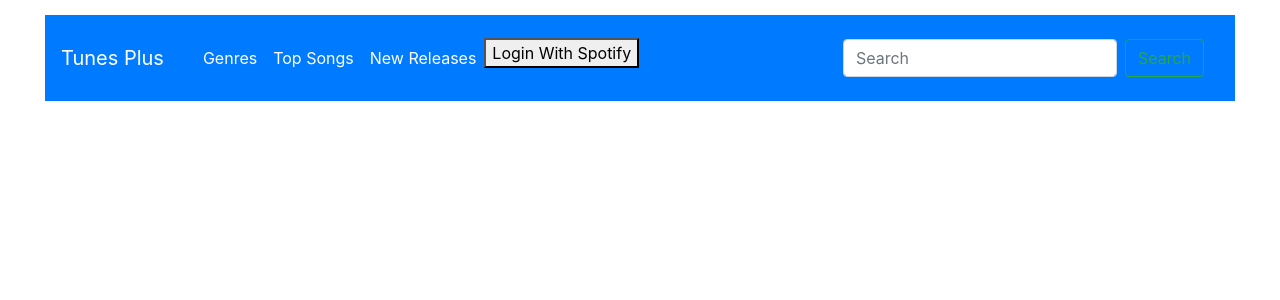
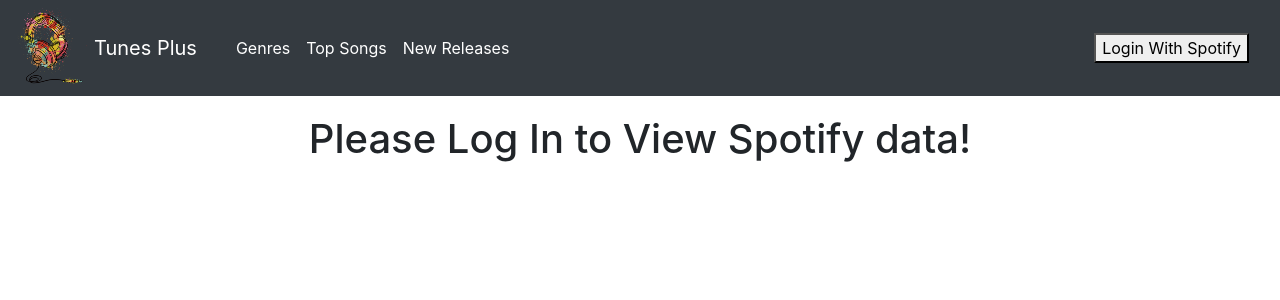
Before and after one commit to StevennYau/Tunes-Plus, a React (Create React App) app: page /home in a window 1280 px wide. Shown: the top 300 px of the page. Built offline with nearby package versions, Linux system fonts and the light colour scheme; what spotify-web-api-js would draw is missing.

Commit message:
styled navbar and added logo

```diff
--- a/src/App.css
+++ b/src/App.css
@@ -37,6 +37,16 @@
   }
 }
 
+.logoPic {
+  width:3%;
+  height:2%;
+  padding-right: 7px;
+}
+
+.logo {
+  padding-left: 7px;
+}
+
 .center {
   text-align: center;
   list-style-position: inside;
@@ -45,3 +55,7 @@
 div, button {
   margin: 15px;
 }
+
+body {
+  padding-top: 100px;
+}
--- a/src/App.js
+++ b/src/App.js
@@ -17,7 +17,6 @@ function App() {
   if (params.access_token){
     spotifyWebApi.setAccessToken(params.access_token)
     console.log('spotfiy access token: ' + params.access_token);
-
   }
 
   function getHashParams() {
@@ -39,7 +38,7 @@ function App() {
         <NavBar token={token} />
           <div className="App">
             <Switch>
-            <Route exact path ="/" render={(props) => <Home {...props} token={token} />} />
+            <Route exact path ="/home" render={(props) => <Home {...props} token={token} />} />
             <Route exact path ="/genres" render={(props) => <Genres {...props} token={token} />} />
             <Route exact path ="/newReleases" render={(props) => <NewReleases {...props} token={token} />} />
             <Route exact path ="/topSongs" render={(props) => <Global50 {...props} token={token} />} />
--- a/src/components/Genres.js
+++ b/src/components/Genres.js
@@ -26,9 +26,10 @@ const Genres = ({ token }) => {
     };
 
     return (
-        <div>
+        <div className="app">
+            <h1>token is {token}</h1>
             <button onClick={getGenre}>Get genres (toggle)</button>
-            <h1>token is {token}</h1>
+
             {clicked === true &&
                 <ol className="center">
                     {genres.map((item) =>(
--- a/src/components/Home.js
+++ b/src/components/Home.js
@@ -1,10 +1,41 @@
-import React from 'react'
+import React, { useState } from 'react';
+import axios from "axios";
+
 
 const Home = ({ token }) => {
    console.log('home token: ' + token);
+   const [user, setUser] = useState([]);
+
+   if (token !== '' ){
+      axios.get("/home")
+               .then(response => {
+                  console.log("sucess reaching home, now recieved");
+                  console.log(response);
+                  setUser(response.data)
+               })
+               .catch(error => {
+                  console.log("error is " + error);
+                  return error;
+               });
+   }
+
+   console.log(user);
+
+   if (token === ''){
+      return(
+         <div>
+            <h1>
+               Please Log In to View Spotify data!
+            </h1>
+         </div>
+      )
+   } else {
    return (
-      <div>Hello, token is {token}</div>
+      <div>
+         <h2>Welcome, {user}</h2>
+      </div>
    )
+   }
 }
 
 export default Home;
--- a/src/components/NavBar.js
+++ b/src/components/NavBar.js
@@ -1,12 +1,13 @@
-import React, { Component } from 'react'
+import React from 'react'
 import { Link } from 'react-router-dom'
 
 const NavBar= ({ token }) => {
 
    console.log('navbar token:' + token);
    return (
-      <nav className="navbar navbar-expand-lg navbar-dark bg-primary">
-         <Link className="navbar-brand" to="/">Tunes Plus</Link>
+      <nav className="navbar fixed-top navbar-expand-lg navbar-dark bg-dark">
+         <img src="logo.png" />
+         <Link className="navbar-brand logo" to="/home">Tunes Plus</Link>
          <button className="navbar-toggler" type="button" data-toggle="collapse" data-target="#navbarSupportedContent" aria-controls="navbarSupportedContent" aria-expanded="false" aria-label="Toggle navigation">
             <span className="navbar-toggler-icon"></span>
          </button>
@@ -21,20 +22,17 @@ const NavBar= ({ token }) => {
                <li className="nav-item active">
                <Link className="nav-link" to="/newReleases">New Releases <span className="sr-only">(current)</span></Link>
                </li>
-               {
-               token === ''
-               //true
-               &&
-               //<a href='http://localhost:8888'>
+            </ul>
+            {token === '' &&
                <a href='http://localhost:5000/login'>
-               <button>Login With Spotify</button>
+                <button>Login With Spotify</button>
                </a>
-               }
-            </ul>
-            <form className="form-inline my-2 my-lg-0">
+            }
+
+            {/*<form className="form-inline my-2 my-lg-0">
                <input className="form-control mr-sm-2" type="search" placeholder="Search" aria-label="Search" />
                <button className="btn btn-outline-success my-2 my-sm-0" type="submit">Search</button>
-            </form>
+            </form>*/}
          </div>
       </nav>
    );
```
Also changed, not shown: public/logo.png (added), 1 other file (tests, documents, lock files or other folders).
